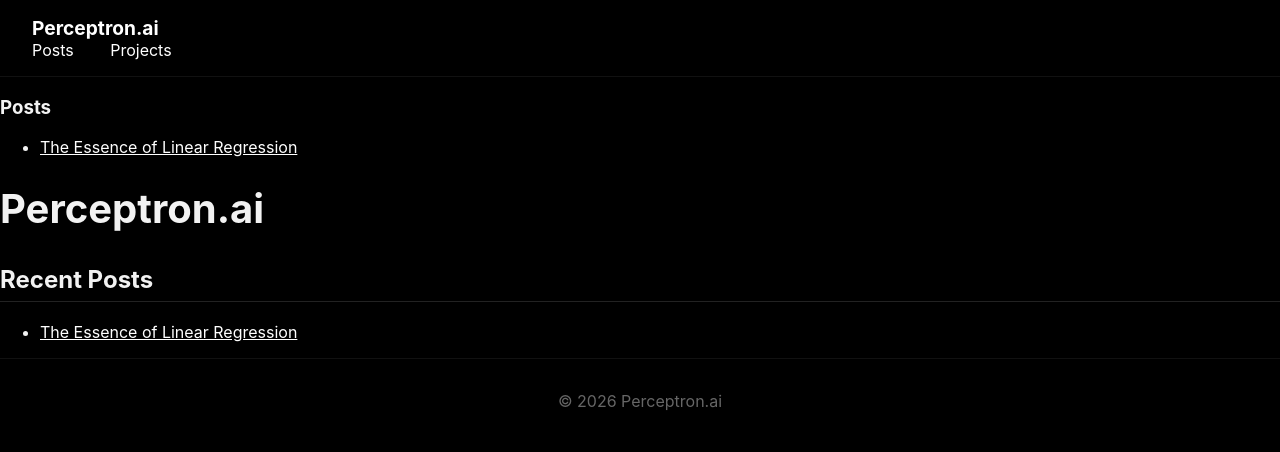
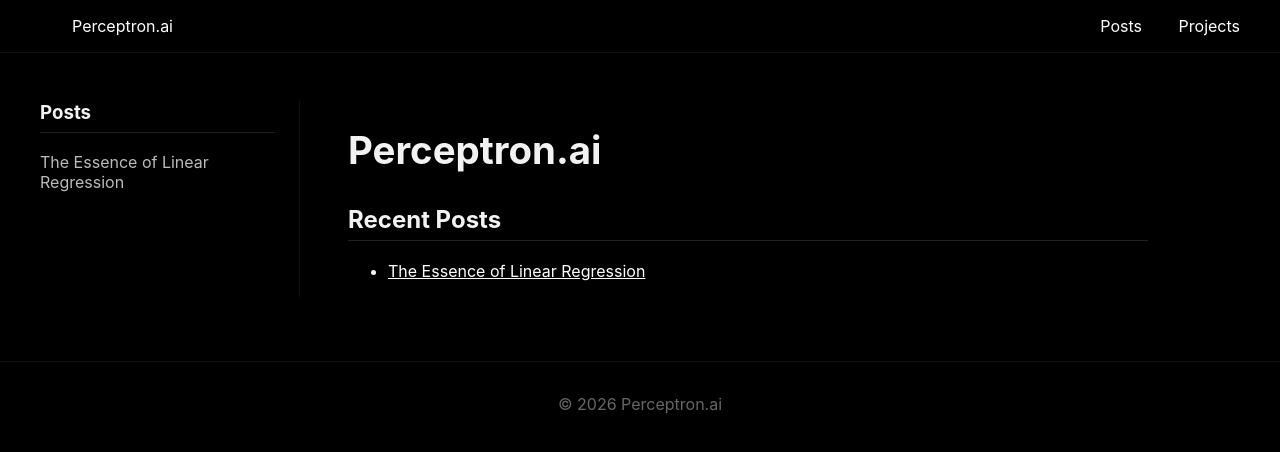
Before and after one commit to Perceptron59/Perceptron.github.io, a Jekyll site: the page built from index.md, in a window 1280 px wide. Shown: the top 452 px of the page. Built offline with Jekyll 4.4.1, drawn with Linux system fonts in a browser that asks for light colours.

Commit message:
Update style.css

```diff
--- a/assets/style.css
+++ b/assets/style.css
@@ -5,13 +5,17 @@ body {
   font-family: -apple-system, BlinkMacSystemFont, sans-serif;
 }
 
+/* ===================== */
+/* NAVBAR */
+/* ===================== */
+
 .navbar {
   border-bottom: 1px solid #111;
   padding: 1rem 0;
 }
 
-.nav-container {
-  width: 1000px;
+.nav-inner {
+  width: 1200px;
   margin: auto;
   display: flex;
   justify-content: space-between;
@@ -28,18 +32,61 @@ body {
   color: #aaa;
 }
 
-.logo a {
-  font-weight: 700;
-  font-size: 1.2rem;
+/* ===================== */
+/* GRID LAYOUT */
+/* ===================== */
+
+.layout {
+  width: 1200px;
+  margin: 3rem auto;
+  display: grid;
+  grid-template-columns: 260px 1fr;
+  gap: 3rem;
 }
 
-.content {
-  width: 1000px;
-  margin: 4rem auto;
+/* ===================== */
+/* SIDEBAR */
+/* ===================== */
+
+.sidebar {
+  border-right: 1px solid #111;
+  padding-right: 1.5rem;
+}
+
+.sidebar h3 {
+  margin-top: 0;
+  border-bottom: 1px solid #222;
+  padding-bottom: 0.5rem;
+}
+
+.sidebar ul {
+  list-style: none;
+  padding: 0;
+}
+
+.sidebar li {
+  margin-bottom: 0.7rem;
+}
+
+.sidebar a {
+  color: #bbb;
+  text-decoration: none;
+}
+
+.sidebar a:hover {
+  color: white;
+}
+
+/* ===================== */
+/* MAIN CONTENT */
+/* ===================== */
+
+.main-content {
+  max-width: 800px;
 }
 
 h1 {
-  font-size: 2.5rem;
+  font-size: 2.4rem;
   margin-bottom: 1rem;
 }
 
@@ -47,6 +94,11 @@ h2 {
   border-bottom: 1px solid #222;
   padding-bottom: 0.4rem;
   margin-top: 2rem;
+}
+
+.post-meta {
+  color: #777;
+  margin-bottom: 2rem;
 }
 
 a {
@@ -57,23 +109,27 @@ a:hover {
   color: #aaa;
 }
 
-.post-meta {
-  color: #777;
-  margin-bottom: 2rem;
-}
+/* ===================== */
+/* CODE */
+/* ===================== */
 
 pre {
   background: #111;
-  padding: 0.8rem 1rem;
+  padding: 0.9rem 1rem;
   border: 1px solid #222;
   border-radius: 6px;
   overflow-x: auto;
   font-size: 0.9rem;
 }
 
+/* ===================== */
+/* FOOTER */
+/* ===================== */
+
 .footer {
   border-top: 1px solid #111;
   text-align: center;
   padding: 2rem 0;
   color: #666;
+  margin-top: 4rem;
 }
```
